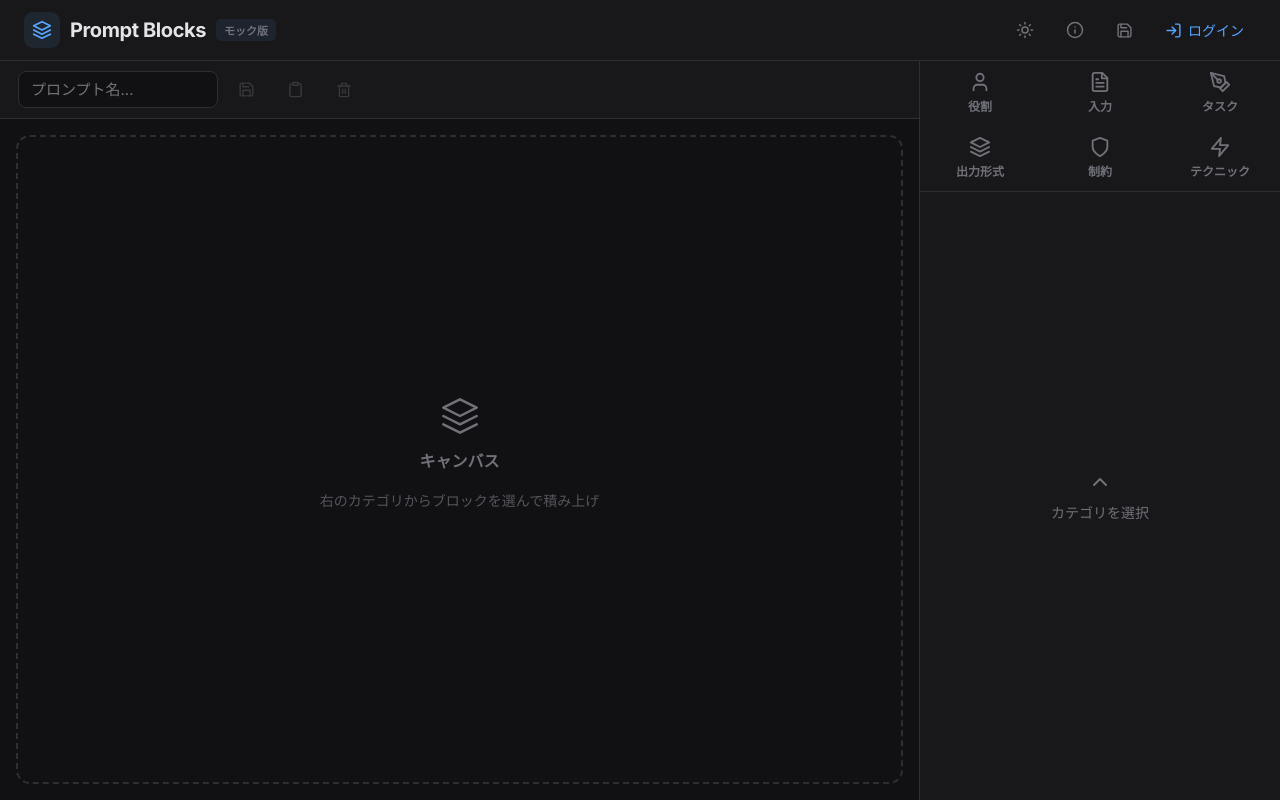
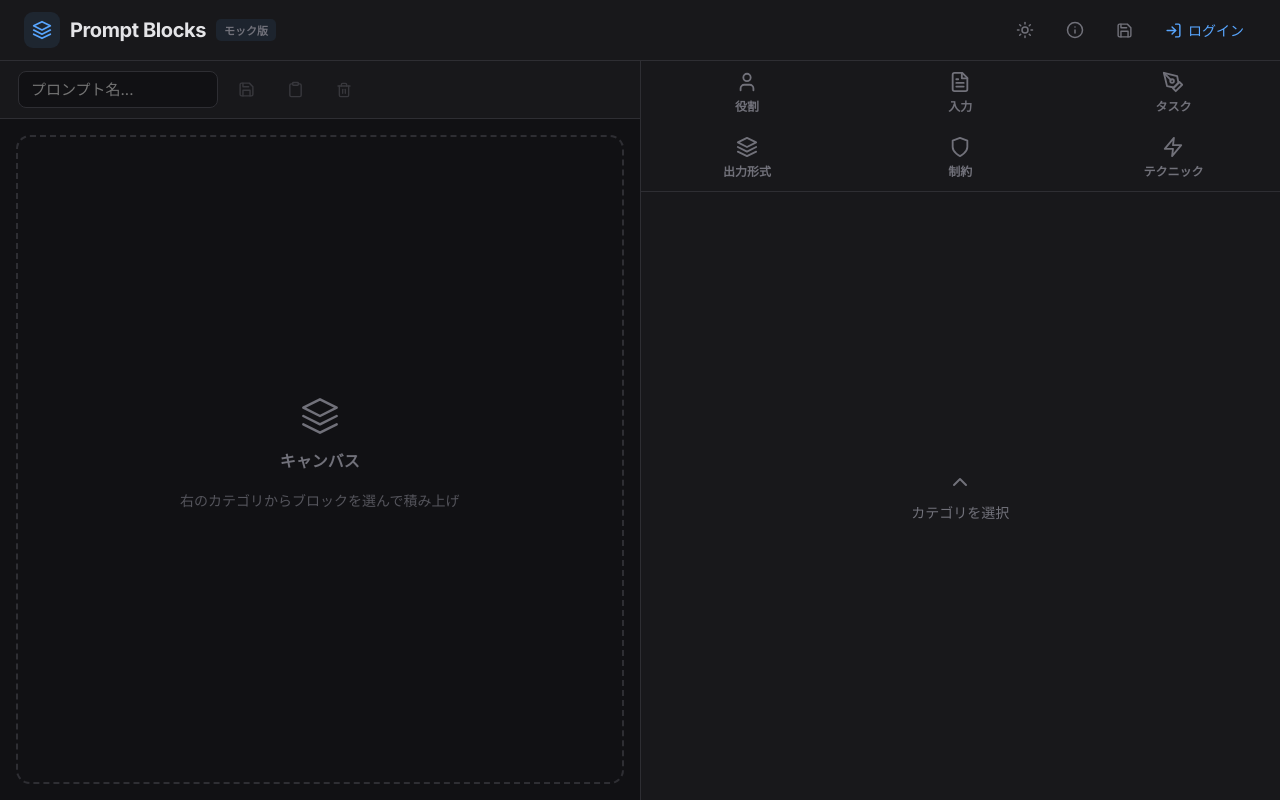
Before and after one commit to craftpaperbag/prompt-blocks, a React (Create React App) app: page / in a window 1280 px wide. Built offline with nearby package versions, Linux system fonts and the light colour scheme.

Commit message:
ブロック選択パネルをキャンバスと半々のflex: 1レイアウトに変更
固定幅指定をやめ、キャンバスとブロック選択の両方をflex: 1にして
画面幅を均等に分割するようにした。

https://claude.ai/code/session_01RM6HYEegvCTXXfpsdewZUc

```diff
--- a/src/PromptBuilder.jsx
+++ b/src/PromptBuilder.jsx
@@ -353,7 +353,7 @@ export default function PromptBuilder() {
 
         {/* BLOCK SELECTOR */}
         {(!isMobile || mobileView === "build") && !varMode && (
-          <div style={{ flex: isMobile ? "0 0 auto" : "0 1 360px", maxWidth: isMobile ? undefined : 360, maxHeight: isMobile ? "42vh" : undefined, background: C.surface, borderTop: isMobile ? `1px solid ${C.border}` : "none", display: "flex", flexDirection: "column", overflow: "hidden" }}>
+          <div style={{ flex: isMobile ? "0 0 auto" : 1, maxHeight: isMobile ? "42vh" : undefined, background: C.surface, borderTop: isMobile ? `1px solid ${C.border}` : "none", display: "flex", flexDirection: "column", overflow: "hidden" }}>
             <div style={{ display: "flex", flexWrap: "wrap", borderBottom: `1px solid ${C.border}`, flexShrink: 0, background: C.surface }}>
               {Object.entries(CAT).map(([id, cat]) => {
                 const sel = selectedCat === id;
```
